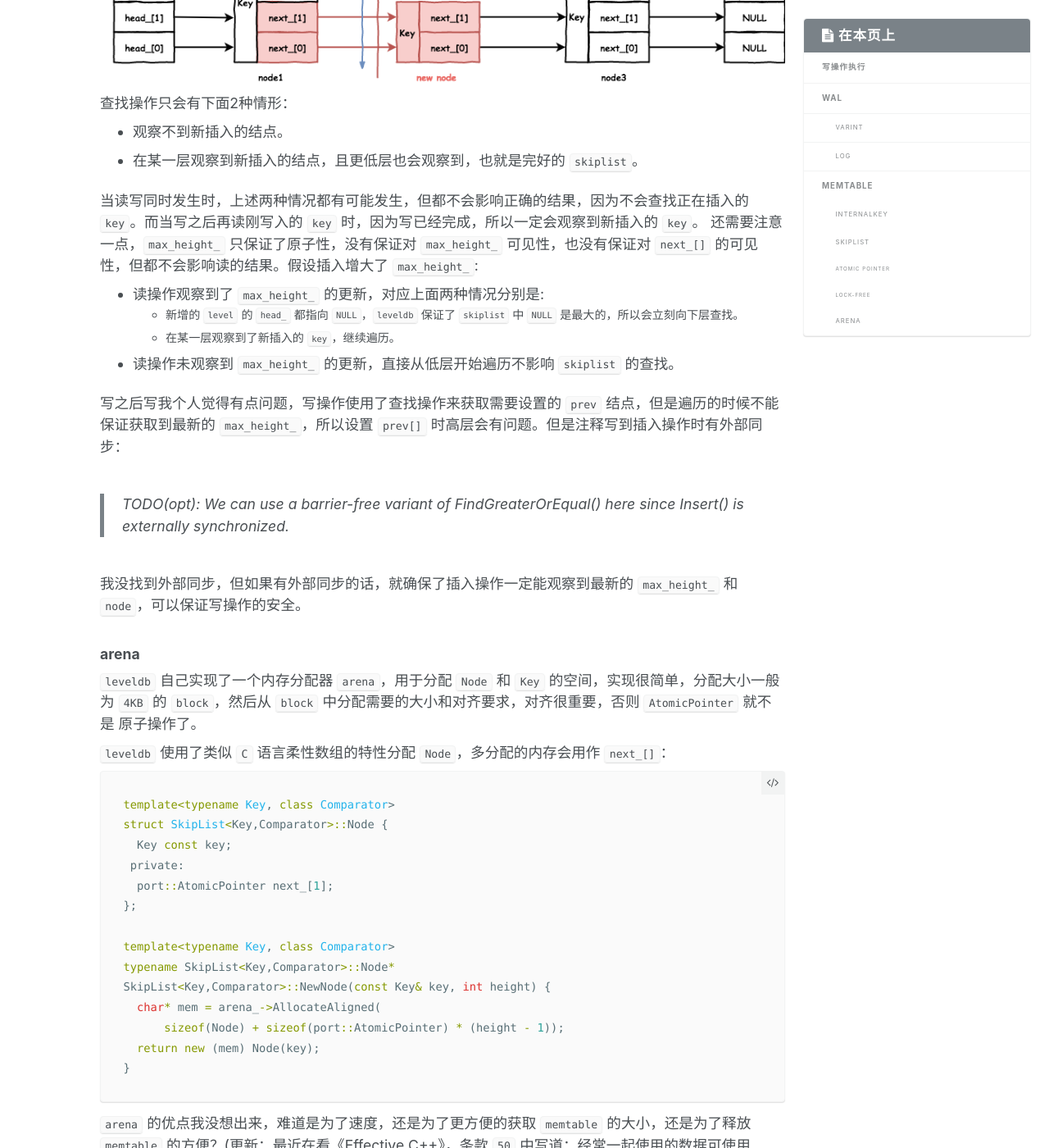
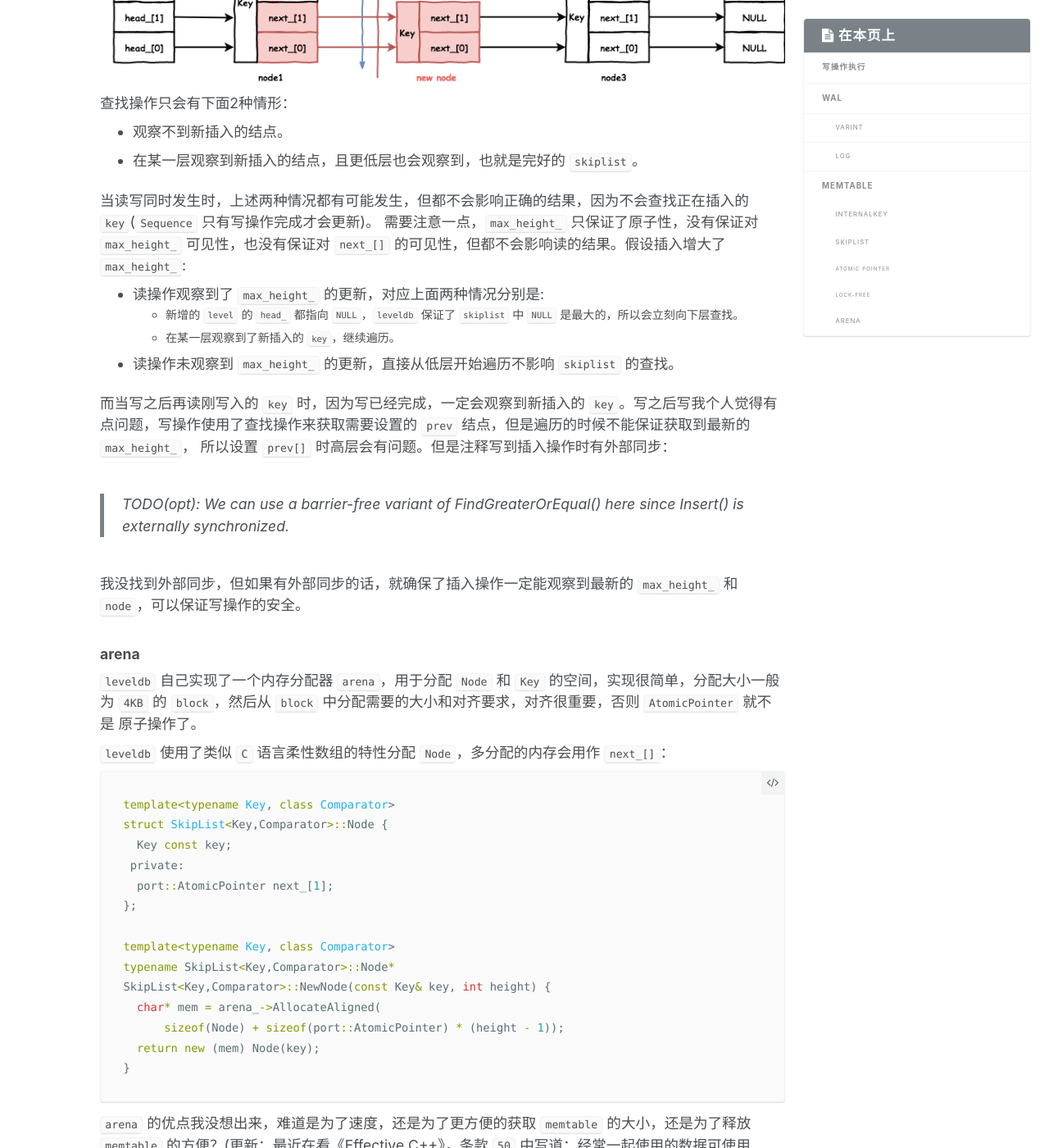
Before and after one commit to youjiali1995/youjiali1995.github.io, a Jekyll site: the page built from _posts/Storage/2018-07-22-leveldb-write.md, in a window 1280 px wide and 1400 px high, scrolled down 9405 px. Shown: the whole window at 82% size. Built offline with Jekyll 4.4.1, drawn with Linux system fonts in a browser that asks for light colours; some of the changed text lies outside the part shown.

Commit message:
modify 2018-07-22-leveldb-write.md

```diff
--- a/_posts/Storage/2018-07-22-leveldb-write.md
+++ b/_posts/Storage/2018-07-22-leveldb-write.md
@@ -297,14 +297,15 @@ void SkipList<Key,Comparator>::Insert(const Key& key) {
 * 观察不到新插入的结点。
 * 在某一层观察到新插入的结点，且更低层也会观察到，也就是完好的 `skiplist`。
 
-当读写同时发生时，上述两种情况都有可能发生，但都不会影响正确的结果，因为不会查找正在插入的 `key`。而当写之后再读刚写入的 `key` 时，因为写已经完成，所以一定会观察到新插入的 `key`。
-还需要注意一点，`max_height_` 只保证了原子性，没有保证对 `max_height_` 可见性，也没有保证对 `next_[]` 的可见性，但都不会影响读的结果。假设插入增大了 `max_height_`:
+当读写同时发生时，上述两种情况都有可能发生，但都不会影响正确的结果，因为不会查找正在插入的 `key`(`Sequence` 只有写操作完成才会更新)。
+需要注意一点，`max_height_` 只保证了原子性，没有保证对 `max_height_` 可见性，也没有保证对 `next_[]` 的可见性，但都不会影响读的结果。假设插入增大了 `max_height_`:
 * 读操作观察到了 `max_height_` 的更新，对应上面两种情况分别是:
     * 新增的 `level` 的 `head_` 都指向 `NULL`，`leveldb` 保证了 `skiplist` 中 `NULL` 是最大的，所以会立刻向下层查找。
     * 在某一层观察到了新插入的 `key`，继续遍历。
 * 读操作未观察到 `max_height_` 的更新，直接从低层开始遍历不影响 `skiplist` 的查找。
 
-写之后写我个人觉得有点问题，写操作使用了查找操作来获取需要设置的 `prev` 结点，但是遍历的时候不能保证获取到最新的 `max_height_`，所以设置 `prev[]` 时高层会有问题。但是注释写到插入操作时有外部同步：
+而当写之后再读刚写入的 `key` 时，因为写已经完成，一定会观察到新插入的 `key`。写之后写我个人觉得有点问题，写操作使用了查找操作来获取需要设置的 `prev` 结点，但是遍历的时候不能保证获取到最新的 `max_height_`，
+所以设置 `prev[]` 时高层会有问题。但是注释写到插入操作时有外部同步：
 > TODO(opt): We can use a barrier-free variant of FindGreaterOrEqual() here since Insert() is externally synchronized.
 
 我没找到外部同步，但如果有外部同步的话，就确保了插入操作一定能观察到最新的 `max_height_` 和 `node`，可以保证写操作的安全。
@@ -338,11 +339,11 @@ SkipList<Key,Comparator>::NewNode(const Key& key, int height) {
 `lock-free` 编程是个大坑，了解一番之后感觉连基本的多线程编程模式都要怀疑了，需要系统的学习一下。
 
 
-*更新(2018-10-10)*:
+> 更新(2018-10-10)
 
 临界区主要有这几个作用：
 * 保证只有一个线程能进入，临界区内的操作是原子的。
 * 临界区内的修改是可见的。
 
 我以前一直认为在临界区内的修改才是可见的，这是错误的。可见性是由 `acquire/release` 保证的，`lock` 是 `read-acquire`，`unlock` 是 `write-release`，`unlock` 保证了之前的修改一定对 `lock` 之后可见，包括不在临界区内的。
-这也就是 `leveldb` 的外部同步：`leveldb` 在写 `WAL` 和 `memtable` 时是不持有锁的，但是之前抢占队首和之后通知其他线程时是有 `lock/unlcok` 操作的，在这里保证了可见性。
+这也就是 `leveldb` 的外部同步：`leveldb` 在写 `WAL` 和 `memtable` 时是不持有锁的，但是之前抢占队首和之后通知其他线程时是有 `lock/unlcok` 操作的，读的时候也要 `lock` 获取 `Sequence`, 在这里保证了可见性。
```
